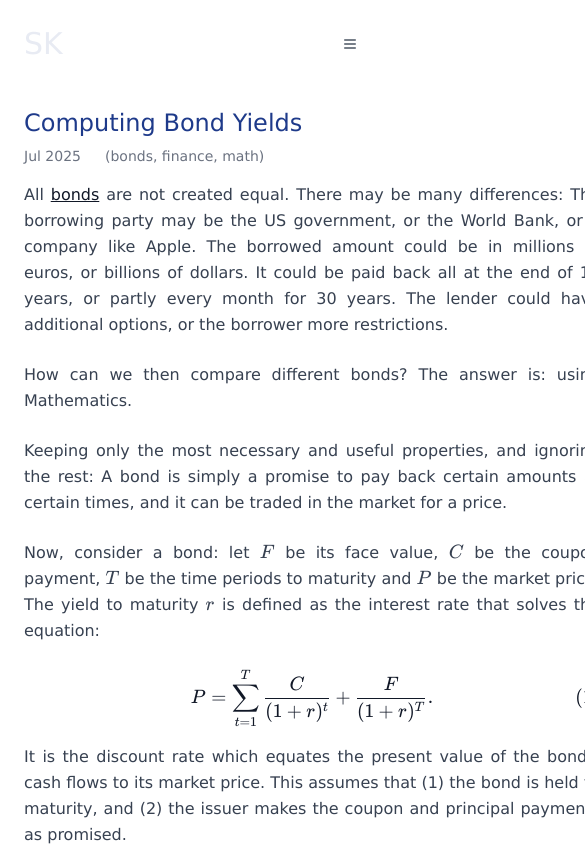
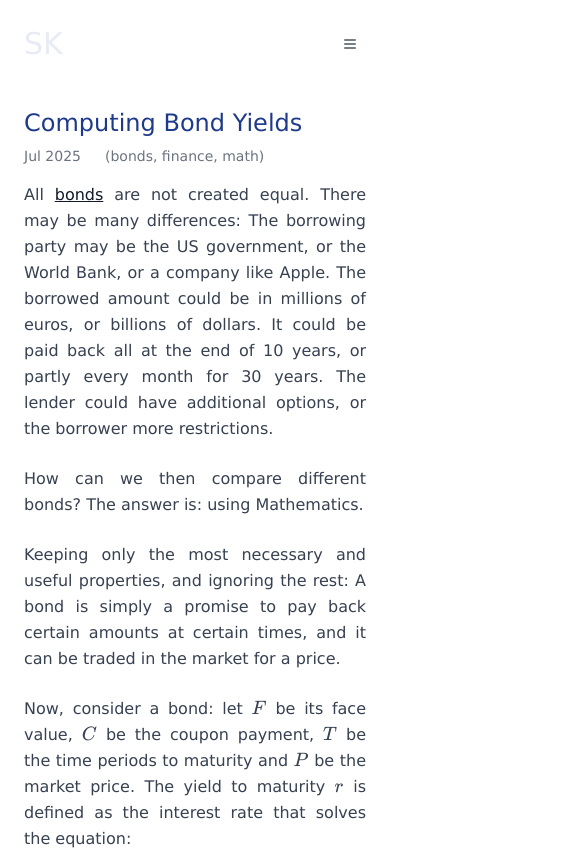
Before and after one commit to siddharthskulkarni/siddharthskulkarni.github.io, a React (Vite) app: page /essays/bond-yields in a window 390 px wide. Shown: the top 850 px of the page, 585 px wide, since content can reach past the window. Built offline with nearby package versions, Linux system fonts and the light colour scheme.

Commit message:
Fix essay viewer responsiveness

```diff
--- a/src/pages/EssayViewer.jsx
+++ b/src/pages/EssayViewer.jsx
@@ -101,7 +101,7 @@ const EssayViewer = () => {
       <div className="flex justify-center">
         <div className="flex w-full space-between">
           {/* Main Content - Centered */}
-          <article className="max-w-xl font-[verdana] flex-shrink-0">
+          <article className="max-w-xl font-[verdana]">
             <header className="mb-4">
               <h1 className="text-2xl font-normal text-blue-900 leading-tight">
                 {essay.title}
```
